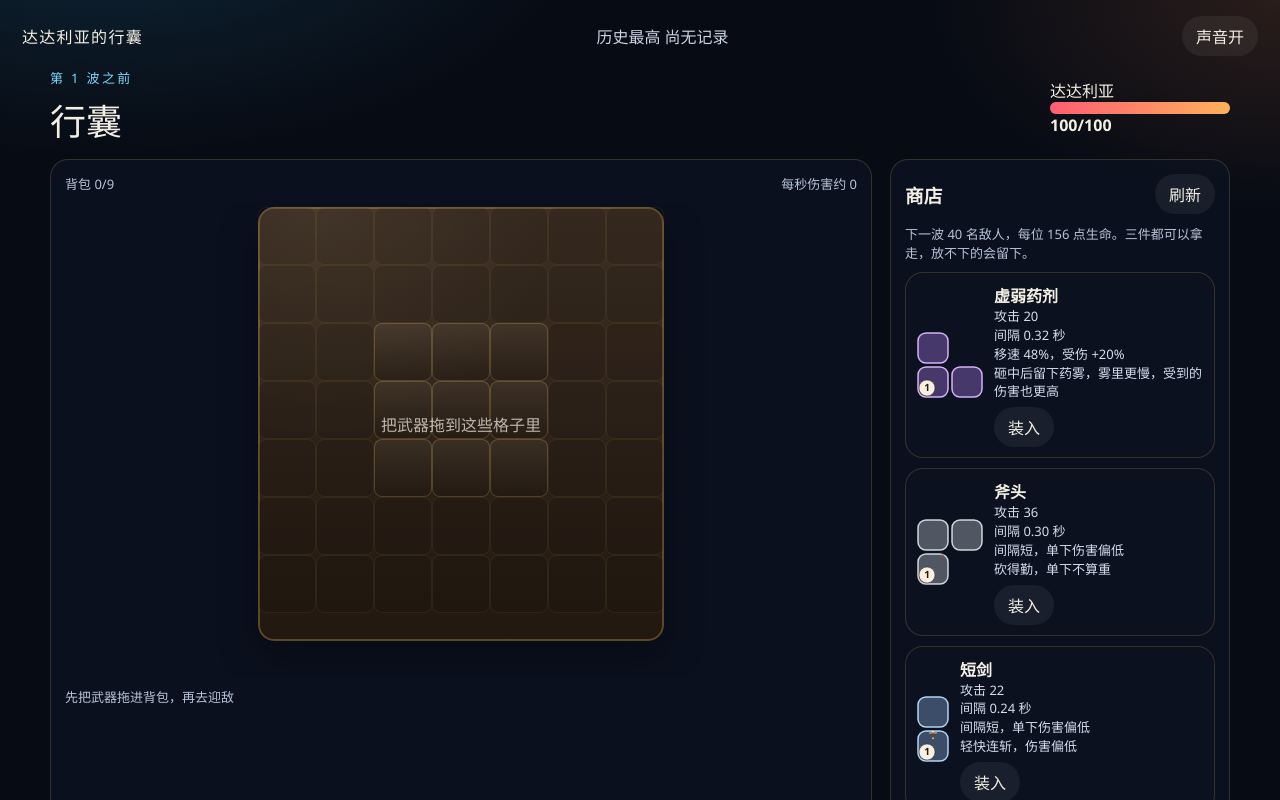
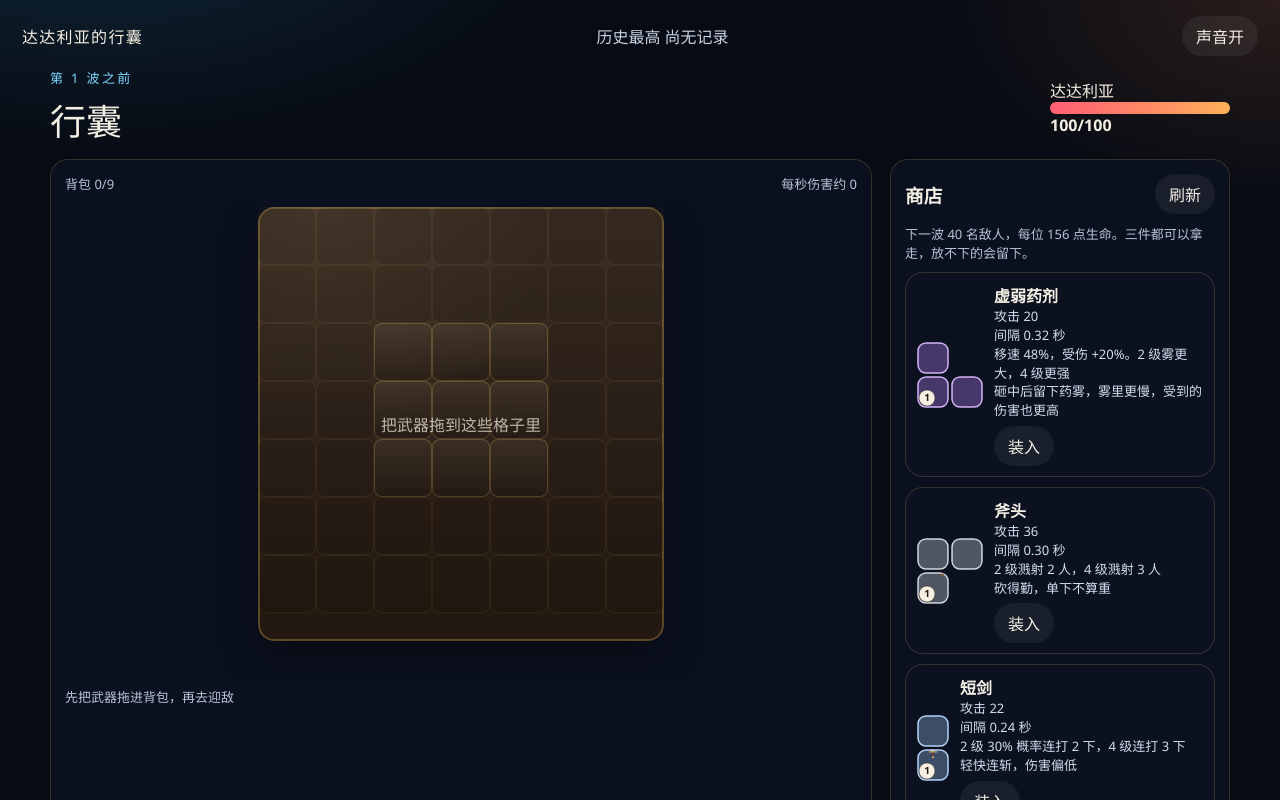
Before and after one commit to Tatartatarlia/dada-rogue, a React (Vite) app: page / in a window 1280 px wide. Both pictures are taken after a click on the button "进入商店". Shown: the top 800 px of the page. Built offline with nearby package versions, Linux system fonts and the light colour scheme.

Commit message:
增加各武器2级和4级时的额外效果

```diff
--- a/src/App.tsx
+++ b/src/App.tsx
@@ -205,7 +205,7 @@ export default function App() {
             <ul>
               <li>开局先进入商店，把武器拖进 3×3 的背包。</li>
               <li>武器可以先放在背包任意位置，点下方的旋转调整方向。没放进格子就不能进入下一波。拖回商店可以放回去。</li>
-              <li>两件相同等级的武器可以合成一件高一级的武器，但高一级武器的攻击力会略低于原先两件加在一起，所以请合理规划背包。</li>
+              <li>两件相同等级的武器可以合成一件高一级的武器，但高一级武器的攻击力会略低于原先两件加在一起，所以请合理规划背包。武器合成至2级和4级时可解锁额外效果。</li>
               <li>只要商店内任何武器被装进背包，或拿去合成升了一级，刷新功能均无法使用。只贴空格子不算使用武器，还可以刷新。所以请合理使用刷新功能。</li>
               <li>空格子贴着背包任意一边放下就能扩容。如果一次给两格，它们是连着的。</li>
               <li>
--- a/src/components/BattleView.tsx
+++ b/src/components/BattleView.tsx
@@ -1,7 +1,7 @@
 import { useEffect, useRef, useState } from 'react'
 import { CONFIG } from '../config'
 import type { LoadoutItem, WeaponType } from '../types'
-import { attackOf, enemyHpForWave, enemySpeedForWave } from '../game/logic'
+import { attackOf, axeSplash, bombRadius, dartTargets, enemyHpForWave, enemySpeedForWave, molotovDuration, potionRadius, potionSlow, potionVulnerability, swordCombo } from '../game/logic'
 import { play } from '../game/audio'
 import {
   drawBanner,
@@ -42,6 +42,7 @@ interface Proj {
   spin: number
   tumble: number
   damage: number
+  level: number
   r: number
   life: number
 }
@@ -68,11 +69,23 @@ interface Floater {
 }
 
 interface Zone {
+  kind: 'potion' | 'fire'
   x: number
   y: number
   r: number
   life: number
   max: number
+  slowFactor: number
+  damageTaken: number
+  dps: number
+  pulse: number
+}
+
+interface Combo {
+  enemyId: number
+  damage: number
+  delay: number
+  left: number
 }
 
 interface Boom {
@@ -171,9 +184,11 @@ export function BattleView({
     const floats: Floater[] = []
     const booms: Boom[] = []
     const zones: Zone[] = []
+    const combos: Combo[] = []
 
     const guns = loadout.map((item, index) => ({
       type: item.type,
+      level: item.level,
       damage: attackOf(item.type, item.level),
       interval: CONFIG.weapons[item.type].interval,
       cooldown: CONFIG.weapons[item.type].interval * (index / Math.max(1, loadout.length)) * 0.8,
@@ -238,25 +253,31 @@ export function BattleView({
       if (parts.length > 200) parts.splice(0, parts.length - 200)
     }
 
-    const held = (enemy: Enemy) => {
-      for (const zone of zones) {
+    const covers = (zone: Zone, enemy: Enemy) => {
       const dx = enemy.x - zone.x
       const dy = enemy.y - zone.y
-        if (dx * dx + dy * dy <= zone.r * zone.r) return true
-      }
-      return false
+      return dx * dx + dy * dy <= zone.r * zone.r
     }
 
-    const amplify = (enemy: Enemy, amount: number) =>
-      held(enemy) ? Math.max(1, Math.round(amount * CONFIG.potionDamageTaken)) : amount
+    const mist = (enemy: Enemy) => {
+      let slow = 1
+      let taken = 1
+      let inside = false
+      for (const zone of zones) {
+        if (zone.kind !== 'potion' || !covers(zone, enemy)) continue
+        inside = true
+        slow = Math.min(slow, zone.slowFactor)
+        taken = Math.max(taken, zone.damageTaken)
+      }
+      return inside ? { slow, taken } : null
+    }
 
-    const closest = () => {
-      let best: Enemy | null = null
-      for (const enemy of enemies) {
-        if (enemy.hp <= 0) continue
-        if (!best || enemy.x < best.x) best = enemy
-      }
-      return best
+    const held = (enemy: Enemy) => mist(enemy) != null
+
+    const amplify = (enemy: Enemy, amount: number) => {
+      const zone = mist(enemy)
+      if (!zone) return amount
+      return Math.max(1, Math.round(amount * zone.taken))
     }
 
     const update = (dt: number) => {
@@ -307,18 +328,21 @@ export function BattleView({
       for (const gun of guns) {
         gun.cooldown -= dt
         if (gun.cooldown > 0) continue
-        const target = closest()
-        if (!target) {
+        const alive = enemies.filter((enemy) => enemy.hp > 0).sort((a, b) => a.x - b.x)
+        const count = gun.type === 'dart' ? dartTargets(gun.level) : 1
+        const targets = alive.slice(0, count)
+        if (targets.length === 0) {
           gun.cooldown = 0
           continue
         }
         const spread = (gun.slot - (guns.length - 1) / 2) * 14
         const sx = place.handX
         const sy = place.handY + spread
+        const speed = CONFIG.projectileSpeed[gun.type]
+        for (const target of targets) {
           const dx = target.x - sx
           const dy = target.y - sy
           const dist = Math.hypot(dx, dy) || 1
-        const speed = CONFIG.projectileSpeed[gun.type]
           projs.push({
             id: serial,
             type: gun.type,
@@ -330,10 +354,12 @@ export function BattleView({
             spin: 0,
             tumble: tumbleOf(gun.type),
             damage: gun.damage,
+            level: gun.level,
             r: CONFIG.projectileRadius,
             life: CONFIG.projectileLife,
           })
           serial += 1
+        }
         gun.cooldown = gun.interval
         play('throw')
       }
@@ -358,11 +384,16 @@ export function BattleView({
           if (dx * dx + dy * dy > reach * reach) continue
           if (proj.type === 'potion') {
             zones.push({
+              kind: 'potion',
               x: proj.x,
               y: proj.y,
-              r: CONFIG.potionRadius,
+              r: potionRadius(proj.level),
               life: CONFIG.slowDuration,
               max: CONFIG.slowDuration,
+              slowFactor: potionSlow(proj.level),
+              damageTaken: potionVulnerability(proj.level),
+              dps: 0,
+              pulse: 0.5,
             })
           }
           const damage = amplify(enemy, proj.damage)
@@ -372,25 +403,68 @@ export function BattleView({
           burst(proj.x, proj.y, boomColor(proj.type), 6)
           play('hit')
           if (proj.type === 'molotov') {
-            enemy.burn = Math.max(enemy.burn, CONFIG.burnDuration)
-            enemy.burnDps = Math.max(enemy.burnDps, proj.damage * CONFIG.burnRatio)
+            const duration = molotovDuration(proj.level)
+            const burnDps = proj.damage * CONFIG.burnRatio
+            enemy.burn = Math.max(enemy.burn, duration)
+            enemy.burnDps = proj.level >= 4 ? enemy.burnDps + burnDps : Math.max(enemy.burnDps, burnDps)
           }
+          const splashAxe = proj.type === 'axe' ? axeSplash(proj.level) : null
+          if (splashAxe) {
+            const nearby = enemies
+              .filter((other) => other.id !== enemy.id && other.hp > 0)
+              .map((other) => ({ other, d: Math.hypot(other.x - enemy.x, other.y - enemy.y) }))
+              .filter((item) => item.d <= CONFIG.axeSplashRadius)
+              .sort((a, b) => a.d - b.d)
+              .slice(0, splashAxe.count)
+            for (const item of nearby) {
+              const ratio = splashAxe.min + Math.random() * (splashAxe.max - splashAxe.min)
+              const splash = amplify(item.other, Math.max(1, Math.round(proj.damage * ratio)))
+              item.other.hp -= splash
+              item.other.flash = 0.1
+              floatText(item.other.x, item.other.y - item.other.r, String(splash), '#ffd48a')
+            }
+          }
+          const radius = proj.type === 'bomb' ? bombRadius(proj.level) : 34
           if (proj.type === 'bomb') {
             for (const other of enemies) {
               if (other.id === enemy.id || other.hp <= 0) continue
               const ox = other.x - proj.x
               const oy = other.y - proj.y
-              if (ox * ox + oy * oy > CONFIG.bombSplashRadius ** 2) continue
+              if (ox * ox + oy * oy > radius * radius) continue
               const splash = amplify(other, Math.max(1, Math.round(proj.damage * CONFIG.bombSplashRatio)))
               other.hp -= splash
               other.flash = 0.1
               floatText(other.x, other.y - other.r, String(splash), '#ffd48a')
             }
+            if (proj.level >= 4) {
+              zones.push({
+                kind: 'fire',
+                x: proj.x,
+                y: proj.y,
+                r: radius,
+                life: CONFIG.bombBurnDuration,
+                max: CONFIG.bombBurnDuration,
+                slowFactor: 1,
+                damageTaken: 1,
+                dps: proj.damage * CONFIG.bombBurnRatio,
+                pulse: 0.45,
+              })
+            }
+          }
+          const combo = proj.type === 'sword' ? swordCombo(proj.level) : null
+          if (combo && Math.random() < combo.chance) {
+            combos.push({
+              enemyId: enemy.id,
+              damage: proj.damage,
+              delay: CONFIG.swordComboGap,
+              left: combo.hits - 1,
+            })
+            floatText(enemy.x, enemy.y - enemy.r - 26, '连击', '#9fd0ff')
           }
           booms.push({
             x: proj.x,
             y: proj.y,
-            r: proj.type === 'bomb' ? CONFIG.bombSplashRadius : 34,
+            r: radius,
             life: 0.22,
             max: 0.22,
             color: boomColor(proj.type),
@@ -401,9 +475,29 @@ export function BattleView({
         if (hit) projs.splice(i, 1)
       }
 
+      for (let i = combos.length - 1; i >= 0; i -= 1) {
+        const combo = combos[i]
+        if (!combo) continue
+        combo.delay -= dt
+        if (combo.delay > 0) continue
+        const enemy = enemies.find((item) => item.id === combo.enemyId && item.hp > 0)
+        if (!enemy) {
+          combos.splice(i, 1)
+          continue
+        }
+        const damage = amplify(enemy, combo.damage)
+        enemy.hp -= damage
+        enemy.flash = 0.12
+        floatText(enemy.x, enemy.y - enemy.r - 8, String(damage), '#9fd0ff')
+        play('hit')
+        combo.left -= 1
+        if (combo.left <= 0) combos.splice(i, 1)
+        else combo.delay = CONFIG.swordComboGap
+      }
+
       for (const enemy of enemies) {
         if (enemy.burn > 0 && enemy.hp > 0) {
-          const amp = held(enemy) ? CONFIG.potionDamageTaken : 1
+          const amp = mist(enemy)?.taken ?? 1
           enemy.hp -= enemy.burnDps * amp * dt
           enemy.burn -= dt
           enemy.burnText -= dt
@@ -415,6 +509,21 @@ export function BattleView({
           enemy.burn = 0
         }
         if (enemy.flash > 0) enemy.flash -= dt
+      }
+
+      for (const zone of zones) {
+        if (zone.kind !== 'fire') continue
+        zone.pulse -= dt
+        const show = zone.pulse <= 0
+        if (show) zone.pulse = 0.5
+        for (const enemy of enemies) {
+          if (enemy.hp <= 0 || !covers(zone, enemy)) continue
+          const amp = mist(enemy)?.taken ?? 1
+          enemy.hp -= zone.dps * amp * dt
+          if (show) {
+            floatText(enemy.x, enemy.y - enemy.r, `-${Math.max(1, Math.round(zone.dps * amp * 0.5))}`, '#ff9a4a')
+          }
+        }
       }
 
       for (let i = zones.length - 1; i >= 0; i -= 1) {
@@ -433,7 +542,7 @@ export function BattleView({
           enemies.splice(i, 1)
           continue
         }
-        const pace = held(enemy) ? CONFIG.slowFactor : 1
+        const pace = mist(enemy)?.slow ?? 1
         const widthScale = Math.min(1, viewW / CONFIG.enemySpeedReferenceWidth)
         enemy.x -= enemy.speed * pace * widthScale * dt
         if (enemy.x - enemy.r <= place.hurtX) {
@@ -500,7 +609,9 @@ export function BattleView({
       ctx.save()
       if (mag > 0.2) ctx.translate((Math.random() - 0.5) * mag, (Math.random() - 0.5) * mag)
       drawBattlefield(ctx, viewW, viewH, time)
-      for (const zone of zones) drawPotionZone(ctx, zone.x, zone.y, zone.r, zone.life, zone.max, time)
+      for (const zone of zones) {
+        drawPotionZone(ctx, zone.x, zone.y, zone.r, zone.life, zone.max, time, zone.kind)
+      }
       const place = layout()
       if (time < CONFIG.spawnDelay + 0.2) {
         ctx.save()
--- a/src/components/ShopScreen.tsx
+++ b/src/components/ShopScreen.tsx
@@ -807,7 +807,7 @@ export function ShopScreen({
                   <strong>{stat.name}</strong>
                   <p>攻击 {attack}</p>
                   <p>间隔 {stat.interval.toFixed(2)} 秒</p>
-                  <p>{effectText(weapon.type)}</p>
+                  <p>{effectText(weapon.type, weapon.level)}</p>
                   <p className="quiet">{stat.blurb}</p>
                   <button type="button" onClick={() => autoPlace(weapon)}>
                     装入
--- a/src/game/draw.ts
+++ b/src/game/draw.ts
@@ -567,15 +567,16 @@ export function drawPotionZone(
   life: number,
   max: number,
   time: number,
+  tone: 'potion' | 'fire' = 'potion',
 ): void {
   const fade = life > max * 0.25 ? 1 : Math.max(0, life / (max * 0.25))
   ctx.save()
   ctx.beginPath()
   ctx.arc(x, y, radius, 0, Math.PI * 2)
-  ctx.fillStyle = 'rgba(150, 96, 255, 0.28)'
+  ctx.fillStyle = tone === 'fire' ? 'rgba(255, 110, 36, 0.32)' : 'rgba(150, 96, 255, 0.28)'
   ctx.globalAlpha = fade
   ctx.fill()
-  ctx.strokeStyle = 'rgba(214, 186, 255, 0.95)'
+  ctx.strokeStyle = tone === 'fire' ? 'rgba(255, 186, 92, 0.95)' : 'rgba(214, 186, 255, 0.95)'
   ctx.lineWidth = 3
   ctx.setLineDash([10, 7])
   ctx.lineDashOffset = -time * 28
--- a/src/game/logic.ts
+++ b/src/game/logic.ts
@@ -101,22 +101,90 @@ export function attackOf(type: WeaponType, level: number): number {
 export function weaponDps(type: WeaponType, level: number): number {
   const attack = attackOf(type, level)
   const interval = CONFIG.weapons[type].interval
-  const extra = type === 'molotov' ? attack * CONFIG.burnRatio * CONFIG.burnDuration : 0
+  const burnTime = molotovDuration(level)
+  const extra = type === 'molotov' ? attack * CONFIG.burnRatio * burnTime : 0
   return (attack + extra) / interval
 }
 
-export function effectText(type: WeaponType): string {
+export function dartTargets(level: number): number {
+  if (level >= 4) return CONFIG.dartTargets4
+  if (level >= 2) return CONFIG.dartTargets2
+  return 1
+}
+
+export function swordCombo(level: number): { hits: number; chance: number } | null {
+  if (level < 2) return null
+  if (level >= 4) return { hits: CONFIG.swordComboHits4, chance: CONFIG.swordComboChance4 }
+  return { hits: CONFIG.swordComboHits2, chance: CONFIG.swordComboChance }
+}
+
+export function axeSplash(level: number): { count: number; min: number; max: number } | null {
+  if (level < 2) return null
+  if (level >= 4) {
+    return { count: CONFIG.axeSplashCount4, min: CONFIG.axeSplashMin4, max: CONFIG.axeSplashMax4 }
+  }
+  return { count: CONFIG.axeSplashCount2, min: CONFIG.axeSplashMin, max: CONFIG.axeSplashMax }
+}
+
+export function bombRadius(level: number): number {
+  if (level >= 2) return CONFIG.bombSplashRadius * CONFIG.bombRadiusScale
+  return CONFIG.bombSplashRadius
+}
+
+export function molotovDuration(level: number): number {
+  if (level >= 2) return CONFIG.burnDuration * CONFIG.molotovDurationScale
+  return CONFIG.burnDuration
+}
+
+export function potionRadius(level: number): number {
+  if (level >= 2) return CONFIG.potionRadius * CONFIG.potionRadiusScale
+  return CONFIG.potionRadius
+}
+
+export function potionSlow(level: number): number {
+  return level >= 4 ? CONFIG.slowFactor4 : CONFIG.slowFactor
+}
+
+export function potionVulnerability(level: number): number {
+  return level >= 4 ? CONFIG.potionDamageTaken4 : CONFIG.potionDamageTaken
+}
+
+export function effectText(type: WeaponType, level: number): string {
   switch (type) {
-    case 'axe':
     case 'dart':
-    case 'sword':
-      return '间隔短，单下伤害偏低'
+      if (level >= 4) return `同时扔向 ${dartTargets(level)} 个目标`
+      if (level >= 2) return `同时扔向 ${dartTargets(level)} 个目标，4 级扔向 ${CONFIG.dartTargets4} 个`
+      return `2 级同时扔向 ${CONFIG.dartTargets2} 个目标，4 级扔向 ${CONFIG.dartTargets4} 个`
+    case 'sword': {
+      const combo = swordCombo(level)
+      if (level >= 4 && combo) return `${Math.round(combo.chance * 100)}% 概率连打 ${combo.hits} 下`
+      if (combo) return `${Math.round(combo.chance * 100)}% 概率连打 ${combo.hits} 下，4 级连打 ${CONFIG.swordComboHits4} 下`
+      return `2 级 ${Math.round(CONFIG.swordComboChance * 100)}% 概率连打 ${CONFIG.swordComboHits2} 下，4 级连打 ${CONFIG.swordComboHits4} 下`
+    }
+    case 'axe': {
+      const splash = axeSplash(level)
+      if (level >= 4 && splash) {
+        return `溅射 ${splash.count} 人，伤害 ${Math.round(splash.min * 100)}%–${Math.round(splash.max * 100)}%`
+      }
+      if (splash) {
+        return `溅射 ${splash.count} 人，4 级溅射 ${CONFIG.axeSplashCount4} 人且伤害更高`
+      }
+      return `2 级溅射 ${CONFIG.axeSplashCount2} 人，4 级溅射 ${CONFIG.axeSplashCount4} 人`
+    }
     case 'bomb':
-      return `溅射 ${Math.round(CONFIG.bombSplashRatio * 100)}%`
+      if (level >= 4) return `爆炸范围更大，并留下 ${CONFIG.bombBurnDuration.toFixed(1)} 秒燃烧`
+      if (level >= 2) return `爆炸范围扩大，4 级留下燃烧区域`
+      return `溅射 ${Math.round(CONFIG.bombSplashRatio * 100)}%，2 级范围扩大，4 级留下燃烧`
     case 'molotov':
-      return `燃烧 ${CONFIG.burnDuration.toFixed(1)} 秒`
+      if (level >= 4) return `燃烧 ${molotovDuration(level).toFixed(1)} 秒，伤害可叠加`
+      if (level >= 2) return `燃烧 ${molotovDuration(level).toFixed(1)} 秒，4 级伤害可叠加`
+      return `燃烧 ${CONFIG.burnDuration.toFixed(1)} 秒，2 级更久，4 级可叠加`
     case 'potion':
-      return `移速 ${Math.round(CONFIG.slowFactor * 100)}%，受伤 +${Math.round((CONFIG.potionDamageTaken - 1) * 100)}%`
+      if (level >= 4) {
+        return `移速 ${Math.round(potionSlow(level) * 100)}%，受伤 +${Math.round((potionVulnerability(level) - 1) * 100)}%`
+      }
+      if (level >= 2) return `药雾更大，移速 ${Math.round(CONFIG.slowFactor * 100)}%，受伤 +${Math.round((CONFIG.potionDamageTaken - 1) * 100)}%。4 级更强`
+      return `移速 ${Math.round(CONFIG.slowFactor * 100)}%，受伤 +${Math.round((CONFIG.potionDamageTaken - 1) * 100)}%。2 级雾更大，4 级更强`
   }
 }
 
```
Also changed, not shown: src/config.ts (+34 -0 lines), 1 other file (tests, documents, lock files or other folders). Lines whose indentation alone changed are shown as unchanged.
